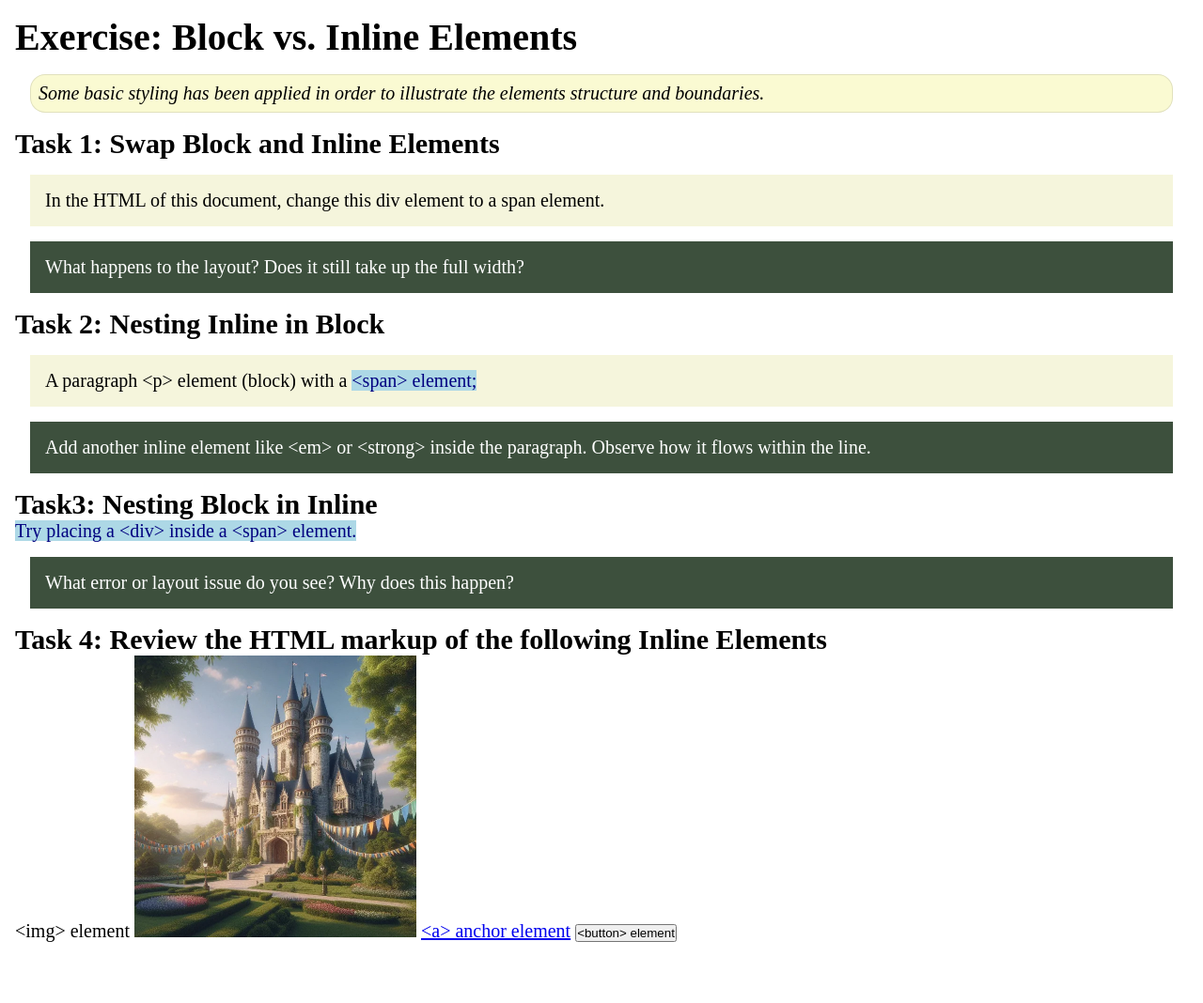
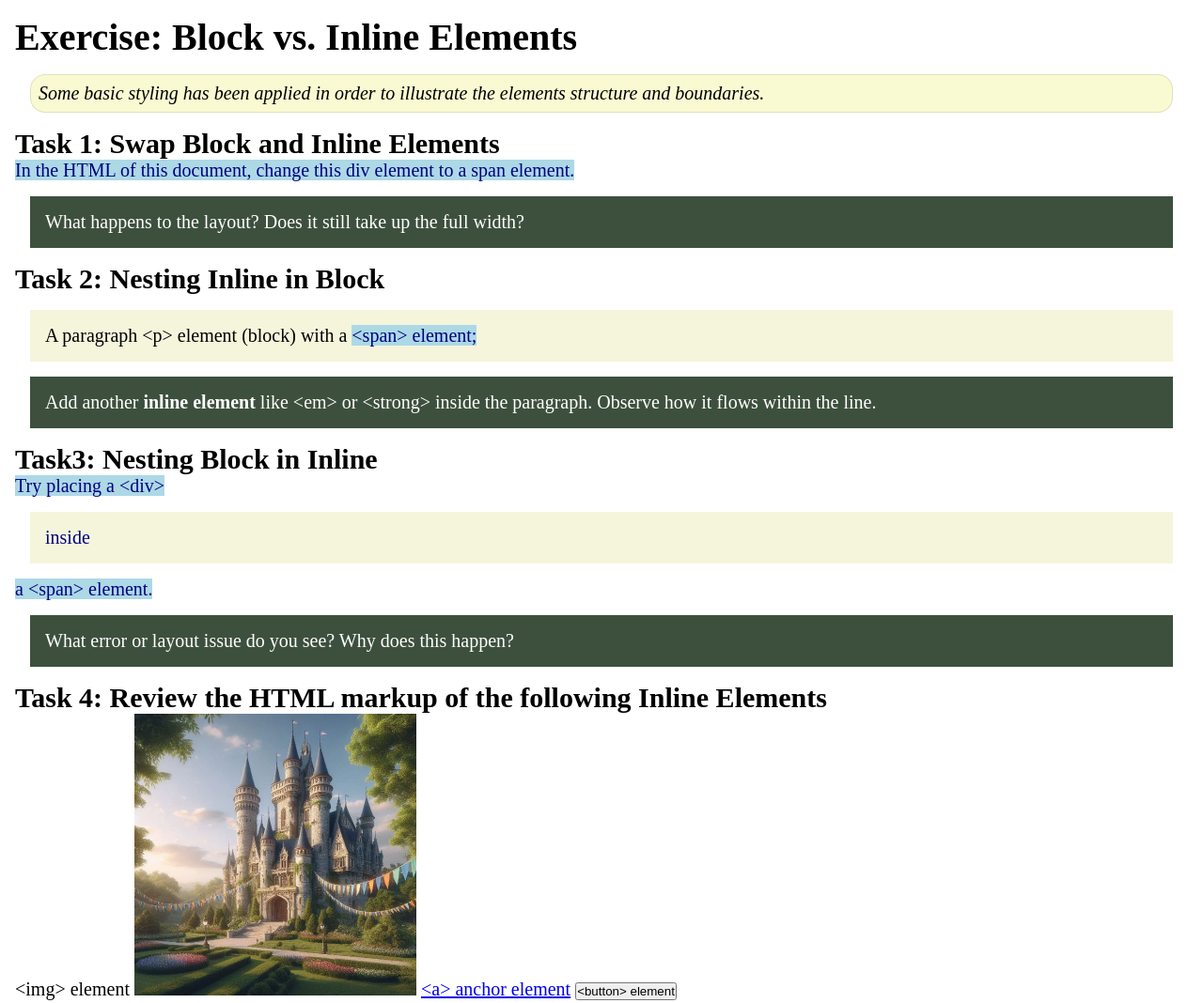
Before and after one commit to moralesryan/wdd130, a plain HTML site: page week02/block-vs-inline.html in a window 1280 px wide. Shown: the whole page at 94% size. Before the commit the page ends 1019 px from the top, so only its background shows below. Drawn offline with Linux system fonts and the light colour scheme.

Commit message:
"completed the tasks"

```diff
--- a/week02/block-vs-inline.html
+++ b/week02/block-vs-inline.html
@@ -15,17 +15,17 @@
             boundaries.</p>
 
         <h2>Task 1: Swap Block and Inline Elements</h2>
-        <div>In the HTML of this document, change this div element to a span element.</div>
+        <span>In the HTML of this document, change this div element to a span element.</span>
 
         <p class="question">What happens to the layout? Does it still take up the full width?</p>
 
         <h2>Task 2: Nesting Inline in Block</h2>
         <p>A paragraph &lt;p&gt; element (block) with a <span>&lt;span&gt; element;</span></p>
-        <p class="question">Add another inline element like &lt;em&gt; or &lt;strong&gt; inside the paragraph. Observe
+        <p class="question">Add another <strong>inline element</strong> like &lt;em&gt; or &lt;strong&gt; inside the paragraph. Observe
             how it flows within the line.</p>
 
         <h2>Task3: Nesting Block in Inline</h2>
-        <span>Try placing a &lt;div&gt; inside a &lt;span&gt; element.</span>
+        <span>Try placing a &lt;div&gt; <div>inside</div> a &lt;span&gt; element.</span>
             <p class="question">What error or layout issue do you see? Why does this happen?</p>
 
 
```
